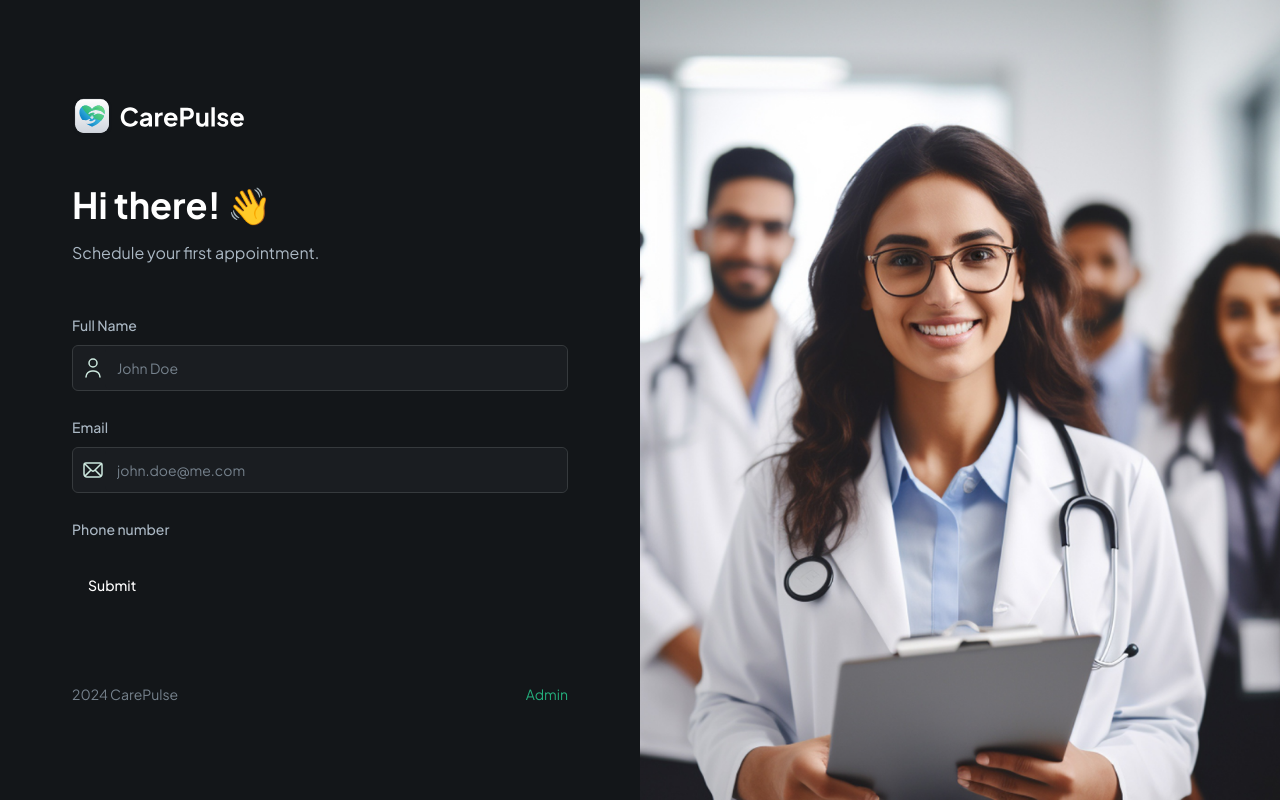
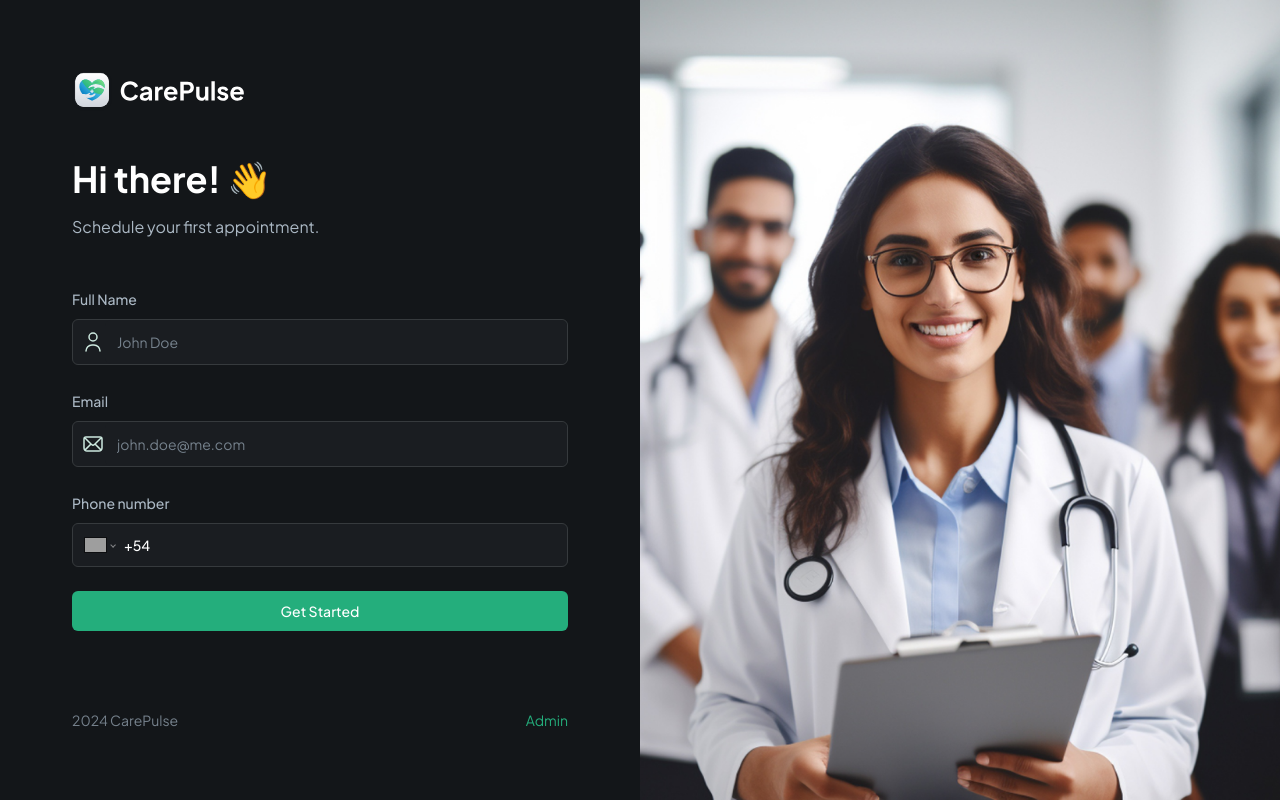
Before and after one commit to andresGarcia90/carePulse, a Next.js app: page / in a window 1280 px wide. Built offline with nearby package versions, Linux system fonts and the light colour scheme; grey boxes are pictures that could not be loaded.

Commit message:
Adding Appwrite configuration

```diff
--- a/components/CustomFormField.tsx
+++ b/components/CustomFormField.tsx
@@ -1,3 +1,8 @@
+import { E164Number } from "libphonenumber-js/core";
+import { Control } from "react-hook-form"
+import Image from "next/image";
+import 'react-phone-number-input/style.css'
+import PhoneInput from 'react-phone-number-input'
 import {
   FormControl,
   FormDescription,
@@ -6,10 +11,9 @@
   FormLabel,
   FormMessage,
 } from "@/components/ui/form"
-import { Control } from "react-hook-form"
 import { FormFieldType } from "../lib/Type"
-import Image from "next/image";
 import { Input } from "./ui/input";
+
 
 interface CustomProps {
   control: Control<any>,
@@ -50,6 +54,20 @@
           </FormControl>
         </div>
       )
+    case FormFieldType.PHONE_INPUT:
+      return(
+        <FormControl>
+          <PhoneInput
+            defaultCountry="AR"
+            placeholder={props.placeholder}
+            international
+            withCountryCallingCode
+            value={field.value as E164Number | undefined}
+            onChange={field.onChange}
+            className="input-phone"
+            />
+        </FormControl>
+      )
     default:
       break;
   }
--- /dev/null
+++ b/components/SubmitButton.tsx
@@ -0,0 +1,36 @@
+import Image from "next/image";
+
+import { Button } from "./ui/button";
+
+interface ButtonProps {
+  isLoading?: boolean;
+  className?: string;
+  children: React.ReactNode;
+}
+
+const SubmitButton = ({ isLoading, className, children }: ButtonProps) => {
+  return (
+    <Button
+      type="submit"
+      disabled={isLoading}
+      className={className ?? "shad-primary-btn w-full"}
+    >
+      {isLoading ? (
+        <div className="flex items-center gap-4">
+          <Image
+            src="/assets/icons/loader.svg"
+            alt="loader"
+            width={24}
+            height={24}
+            className="animate-spin"
+          />
+          Loading...
+        </div>
+      ) : (
+        children
+      )}
+    </Button>
+  );
+};
+
+export default SubmitButton;
--- a/components/forms/PatienceForm.tsx
+++ b/components/forms/PatienceForm.tsx
@@ -9,13 +9,14 @@
 import { Form } from '@/components/ui/form';
 import { Button } from '@/components/ui/button';
 import { Input } from '@/components/ui/input';
+import SubmitButton from '../SubmitButton';
+import { useState } from 'react';
+import { useRouter } from 'next/router';
 
 const PatienceForm = () => {
-  const formSchema = z.object({
-    name: z.string().min(2, {
-      message: 'Username must be at least 2 characters.',
-    }),
-  });
+  const [isLoading, setIsLoading] = useState(false);
+  // const router = useRouter();
+  const formSchema = UserFormValidation;
 
   const form = useForm<z.infer<typeof UserFormValidation>>({
     resolver: zodResolver(formSchema),
@@ -26,8 +27,16 @@
     },
   });
 
-  function onSubmit(values: z.infer<typeof UserFormValidation>) {
-    console.log(values);
+  async function onSubmit({name, email, phone}: z.infer<typeof UserFormValidation>) {
+    setIsLoading(true);
+    try {
+      // const userData = {name, email, phone};
+      // const user = await crateUser(userData);
+      // if (user)  router.push(`/patients/${user.id}/register`);
+    } catch (error) {
+      console.log(error);
+
+    }
   }
 
   return (
@@ -66,7 +75,7 @@
           placeholder="(555) 123-4567"
         />
 
-        <Button type="submit">Submit</Button>
+      <SubmitButton isLoading={isLoading}>Get Started</SubmitButton>
       </form>
     </Form>
   );
--- a/package.json
+++ b/package.json
@@ -14,12 +14,15 @@
     "@radix-ui/react-slot": "^1.1.0",
     "class-variance-authority": "^0.7.0",
     "clsx": "^2.1.1",
+    "libphonenumber-js": "^1.11.4",
     "lucide-react": "^0.400.0",
     "next": "14.2.4",
     "next-themes": "^0.3.0",
+    "node-appwrite": "^11.1.1",
     "react": "^18",
     "react-dom": "^18",
     "react-hook-form": "^7.52.1",
+    "react-phone-number-input": "^3.4.3",
     "tailwind-merge": "^2.3.0",
     "tailwindcss-animate": "^1.0.7",
     "zod": "^3.23.8"
```
Also changed, not shown: lib/appwrite.config.ts (added, +21 -0 lines), 1 other file (tests, documents, lock files or other folders).
